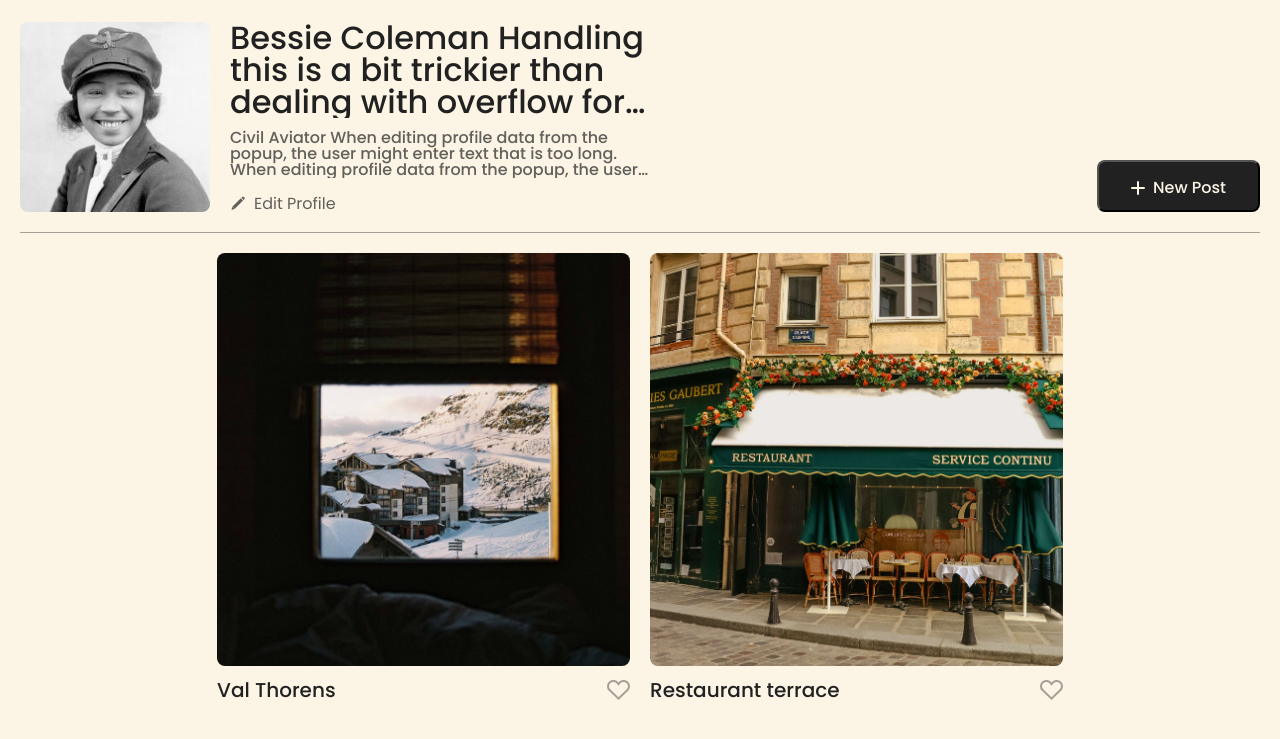
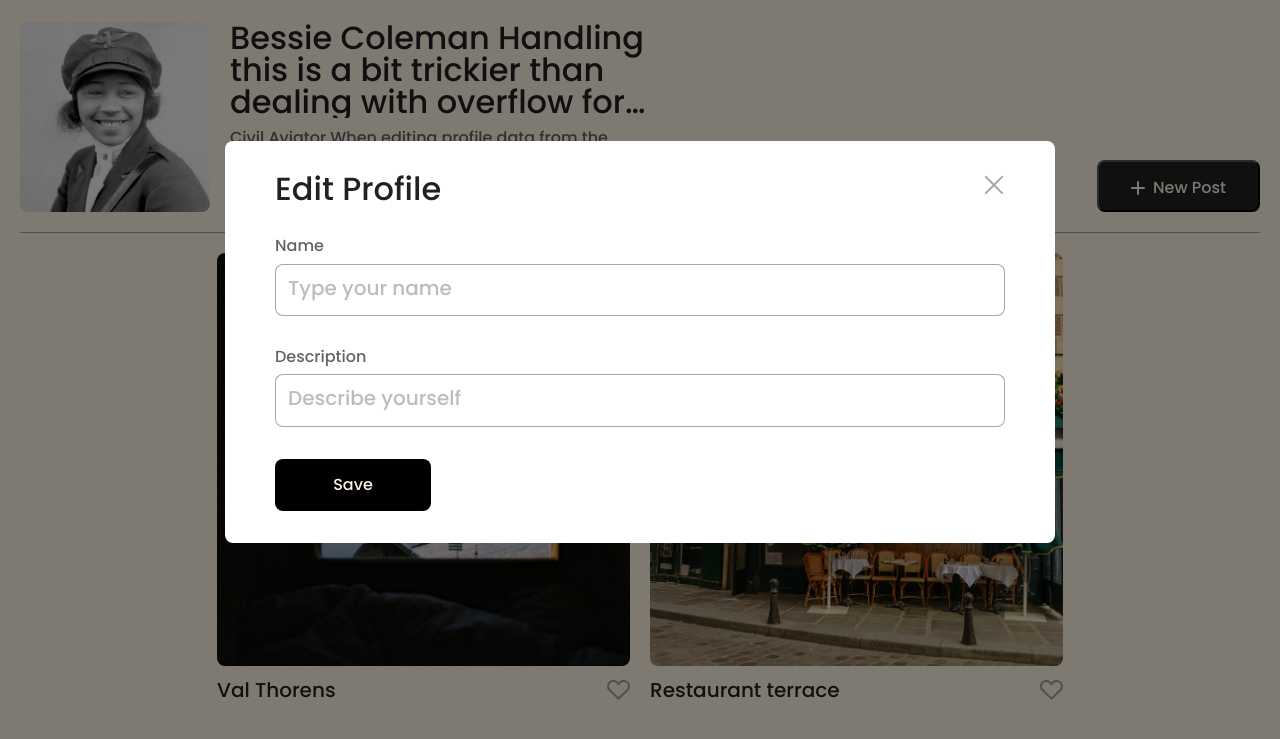
Before and after one commit to sitinaali38/se_project_spots, a plain HTML site: page index.html in a window 1280 px wide. Shown: the part 58-797 px from the top of the page. Drawn offline with Linux system fonts and the light colour scheme; grey boxes are pictures that could not be loaded.

Commit message:
add some index.html and image

```diff
--- /dev/null
+++ b/blocks/modal.css
@@ -0,0 +1,138 @@
+.modal {
+  position: fixed;
+  top: 0;
+  left: 0;
+  right: 0;
+  bottom: 0;
+  background-color: rgba(0, 0, 0, 0.5);
+  display: flex;
+  align-items: center;
+  justify-content: center;
+  /* z-index: 1000; */
+  visibility: hidden;
+}
+
+.modal_is-opened {
+  visibility: visible;
+}
+
+.modal__container {
+  position: relative;
+  background-color: #fff;
+  border-radius: 8px;
+  padding: 32px 50px;
+  max-width: 730px;
+  width: 100%;
+}
+
+.modal__close-button {
+  background: none;
+  border: none;
+  background-image: url(../images/Close.svg);
+  background-repeat: no-repeat;
+  background-position: center;
+  font-size: 16px;
+  cursor: pointer;
+  position: absolute;
+  display: flex;
+  flex-direction: column;
+  justify-content: center;
+  align-items: center;
+  top: 32px;
+  right: 50px;
+  width: 22.63px;
+  height: 22.63px;
+}
+
+.modal__close-button:hover {
+  background-image: url(../images/darkclose.svg);
+}
+.modal__title {
+  font-family: "Poppins", Arial, Helvetica, sans-serif;
+  font-size: 32px;
+  font-weight: 500;
+  line-height: 1;
+  margin: 0 0 32px;
+  color: rgba(33, 33, 33, 1);
+}
+
+.modal__form {
+  font-family: "Poppins", Arial, Helvetica, sans-serif;
+  display: flex;
+  flex-direction: column;
+  padding: 0;
+}
+
+.modal__label {
+  margin: 0 0 32px;
+  font-size: 16px;
+  font-weight: 500;
+  color: rgba(33, 33, 33, 0.7);
+}
+
+.modal__input {
+  display: block;
+  margin-bottom: 16px;
+  border: 1px solid rgba(33, 33, 33, 0.4);
+  border-radius: 8px;
+  margin: 8px 0 0;
+  width: 100%;
+  padding: 16px 12px;
+  box-sizing: border-box;
+}
+
+.modal__input::placeholder {
+  font-weight: 500;
+  font-size: 20px;
+  line-height: 100%;
+  color: rgba(33, 33, 33, 0.3);
+}
+.modal__submit-button {
+  padding: 18px 32px;
+  width: 156px;
+  background-color: #000;
+  color: #fcf5e5;
+  border: none;
+  font-weight: 500;
+  font-size: 16px;
+  line-height: 100%;
+  cursor: pointer;
+  border-radius: 8px;
+}
+
+/* .modal__submit-button:hover {
+  background-color: #0056b3;
+} */
+
+@media screen and (max-width: 630px) {
+  .modal__container {
+    width: 300px;
+    /* top: 134px;
+    left: 10px; */
+    padding: 12px;
+  }
+
+  .modal__close-button {
+    top: 8px;
+    right: 12px;
+  }
+  .modal__title {
+    font-size: 20px;
+    font-weight: 500;
+    line-height: 1;
+    margin: 0 0 24px;
+    display: grid;
+    justify-content: space-between;
+    grid-template-columns: repeat(auto-fill, 276px);
+  }
+
+  .modal__input::placeholder {
+    font-size: 16px;
+  }
+
+  .modal__submit-button {
+    width: 100%;
+    border-radius: 8px;
+    margin: 0;
+  }
+}
--- a/index.html
+++ b/index.html
@@ -132,6 +132,58 @@
       <footer class="footer">
         <p class="footer__copyright">2025 © sitina</p>
       </footer>
+      <div class="modal modal_is-opened">
+        <div class="modal__container">
+          <button class="modal__close-button" type="button"></button>
+
+          <h2 class="modal__title">Edit Profile</h2>
+          <form class="modal__form">
+            <label for="profile-name-input" class="modal__label"
+              >Name
+              <input
+                type="text"
+                id="profile-name-input"
+                class="modal__input"
+                placeholder="Type your name"
+            /></label>
+            <label for="profile-description-input" class="modal__label"
+              >Description
+
+              <input
+                id="profile-description-input"
+                class="modal__input"
+                placeholder="Describe yourself"
+            /></label>
+            <button type="submit" class="modal__submit-button">Save</button>
+          </form>
+        </div>
+      </div>
+      <div class="modal">
+        <div class="modal__container">
+          <button class="modal__close-button" type="button"></button>
+          <h2 class="modal__title">New Post</h2>
+
+          <form class="modal__form">
+            <label for="image-link-input" class="modal__label"
+              >Image link
+              <input
+                type="text"
+                id="image-link-input"
+                class="modal__input"
+                placeholder="Paste a link to the picture"
+            /></label>
+            <label for="Post-caption-input" class="modal__label"
+              >Caption
+
+              <input
+                id="Post-caption-input"
+                class="modal__input"
+                placeholder="Type your caption"
+            /></label>
+            <button type="submit" class="modal__submit-button">Save</button>
+          </form>
+        </div>
+      </div>
     </div>
   </body>
 </html>
--- a/pages/index.css
+++ b/pages/index.css
@@ -7,3 +7,4 @@
 @import url("../blocks/card.css");
 @import url("../blocks/footer.css");
 @import url("../blocks/main.css");
+@import url("../blocks/modal.css");
```
Also changed, not shown: images/Close.svg (added), images/darkclose.svg (added).
